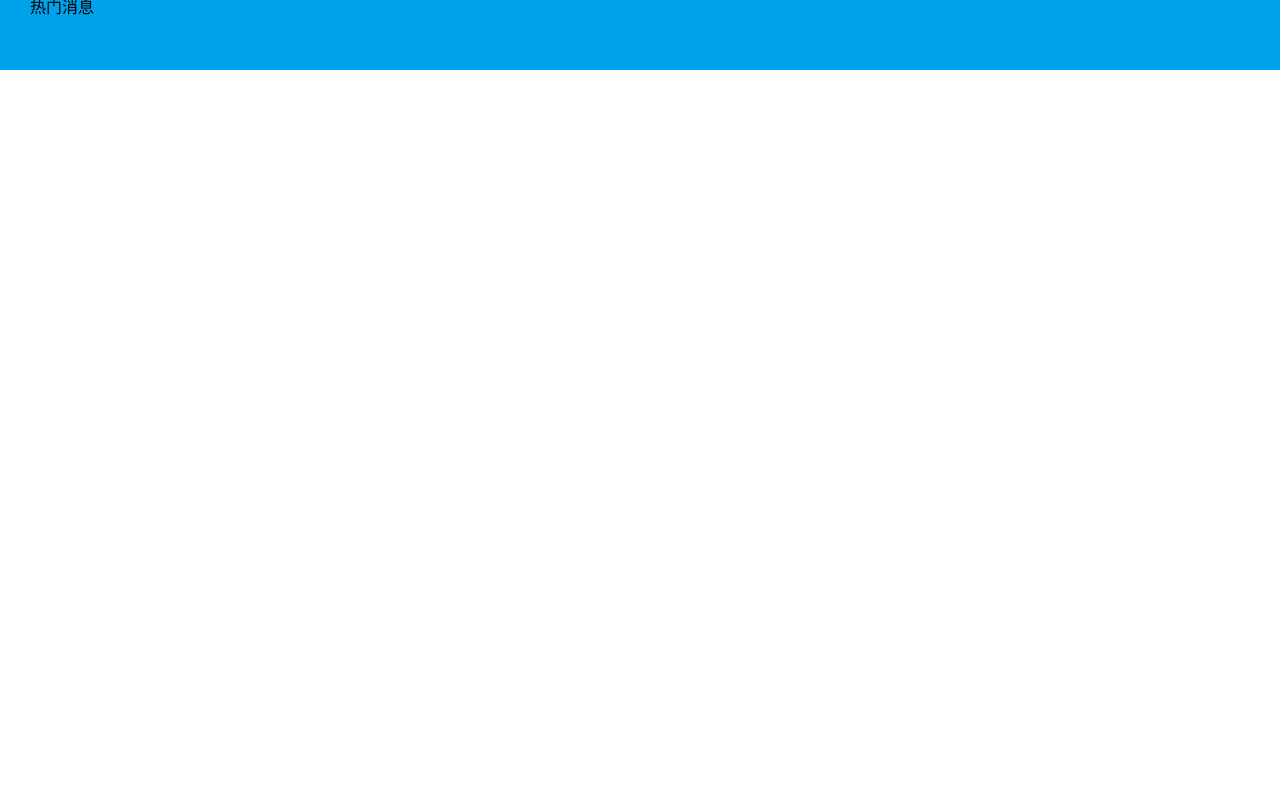
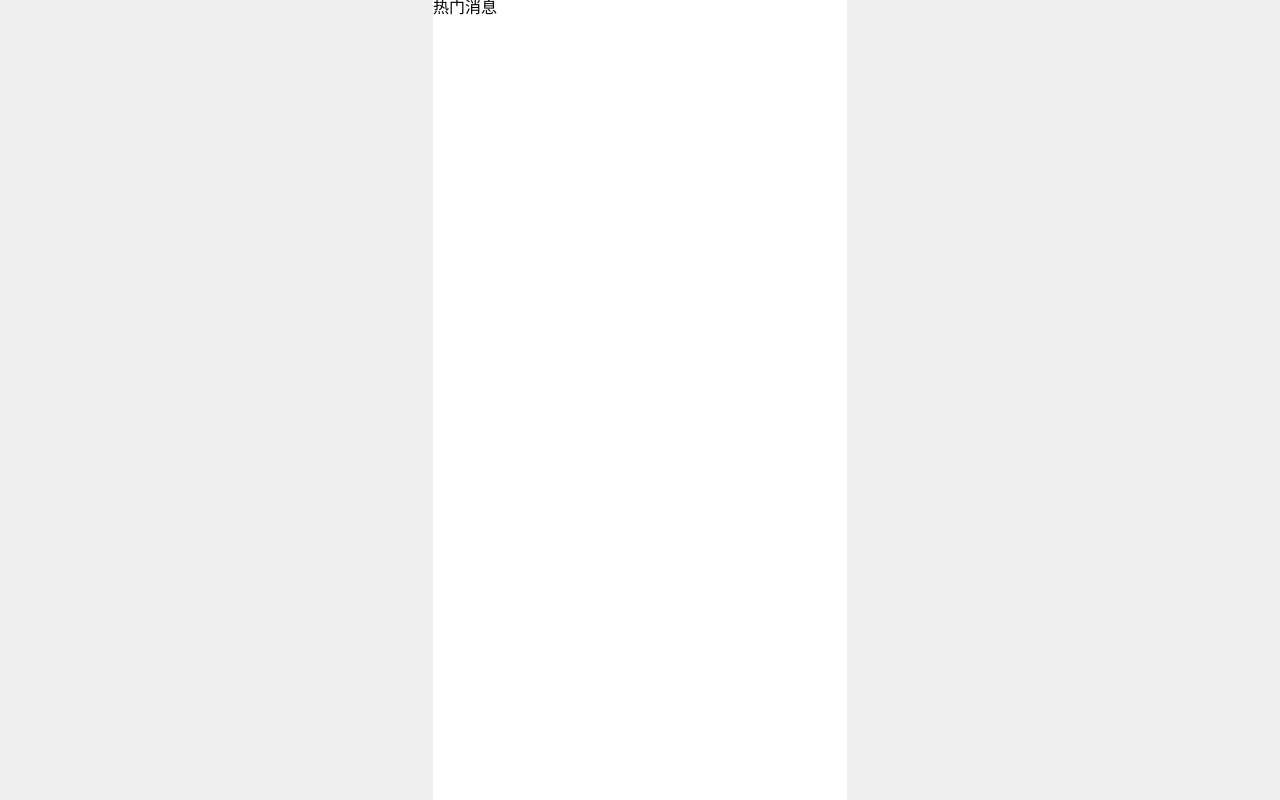
Before and after one commit to ly321/zhihu-daily, a React app: page / in a window 1280 px wide. Built offline with nearby package versions, Linux system fonts and the light colour scheme; the HTML template or start-up script is replaced by a standard one.

Commit message:
add index component css

```diff
--- /dev/null
+++ b/src/assets/css/util.scss
@@ -0,0 +1,38 @@
+.Index{
+    display: flex;
+    position: absolute;
+    width:100%;
+    height: 100%;
+    background-color: #eee;
+}
+.cover{
+    flex-grow: 2;
+    height: inherit;
+    background-color: inherit;
+    z-index: 999;
+}
+.app{
+    position: relative;
+    flex-direction: column;
+    align-items: flex-start;
+    justify-content: flex-start;
+    height: inherit;
+    background: #fff;
+    width: 100%;
+}
+@media (max-width: 414px) {
+    .cover {
+        display: flex;
+    }
+    .app {
+        width: 100%;
+    }
+}
+@media (min-width: 415px) {
+    .cover {
+        display: block;
+    }
+    .app {
+        width: 414px;
+    }
+}
--- a/src/components/Header/header.scss
+++ b/src/components/Header/header.scss
@@ -1,6 +1,6 @@
 .header{
-    width:inherit;
-    height: 70px;
-    background-color: #00a2ea;
-    padding-left: 30px;
+    // width:inherit;
+    // height: 70px;
+    // background-color: #00a2ea;
+    // padding-left: 30px;
 }
```
Also changed, not shown: src/index.tsx (+9 -8 lines).
